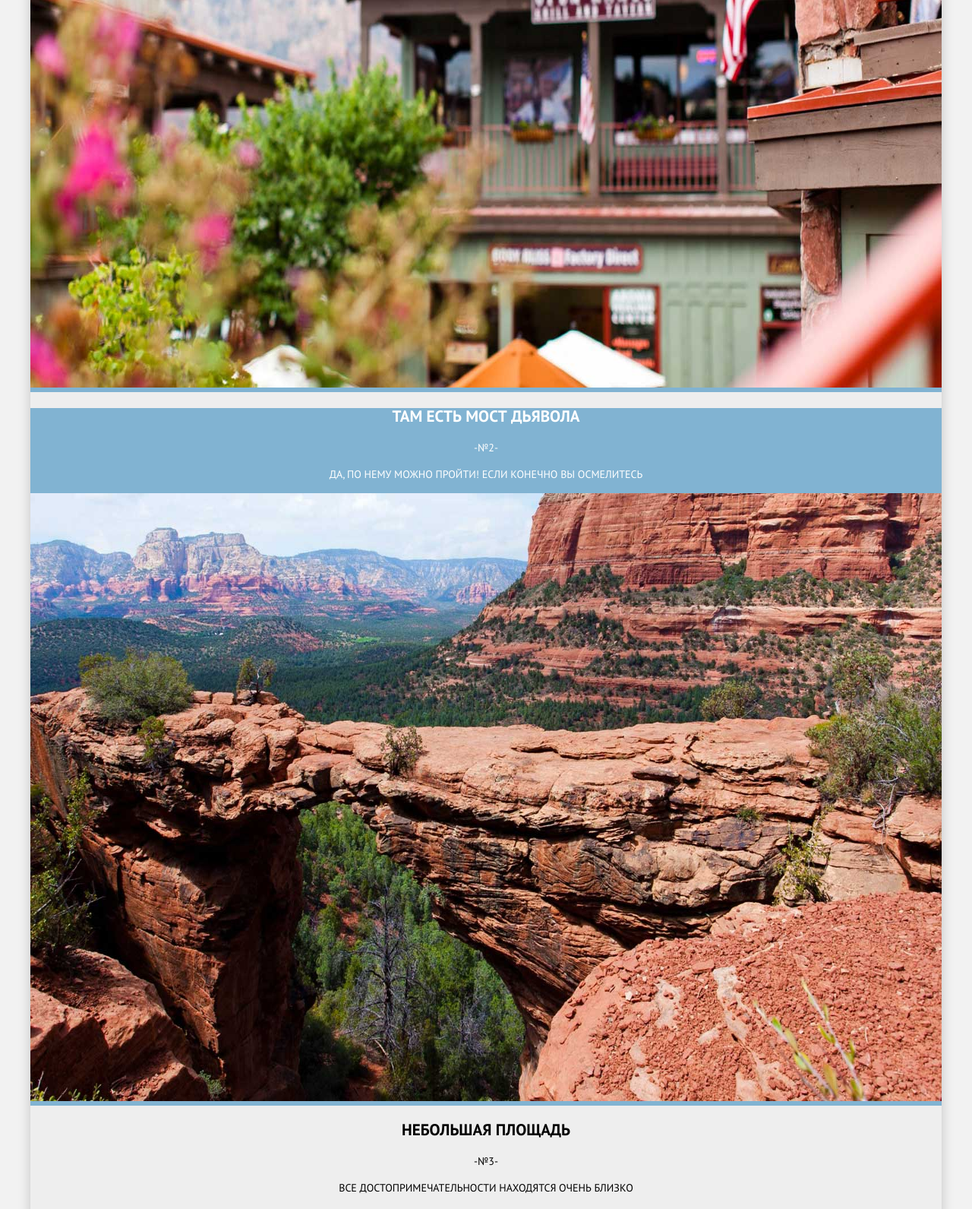
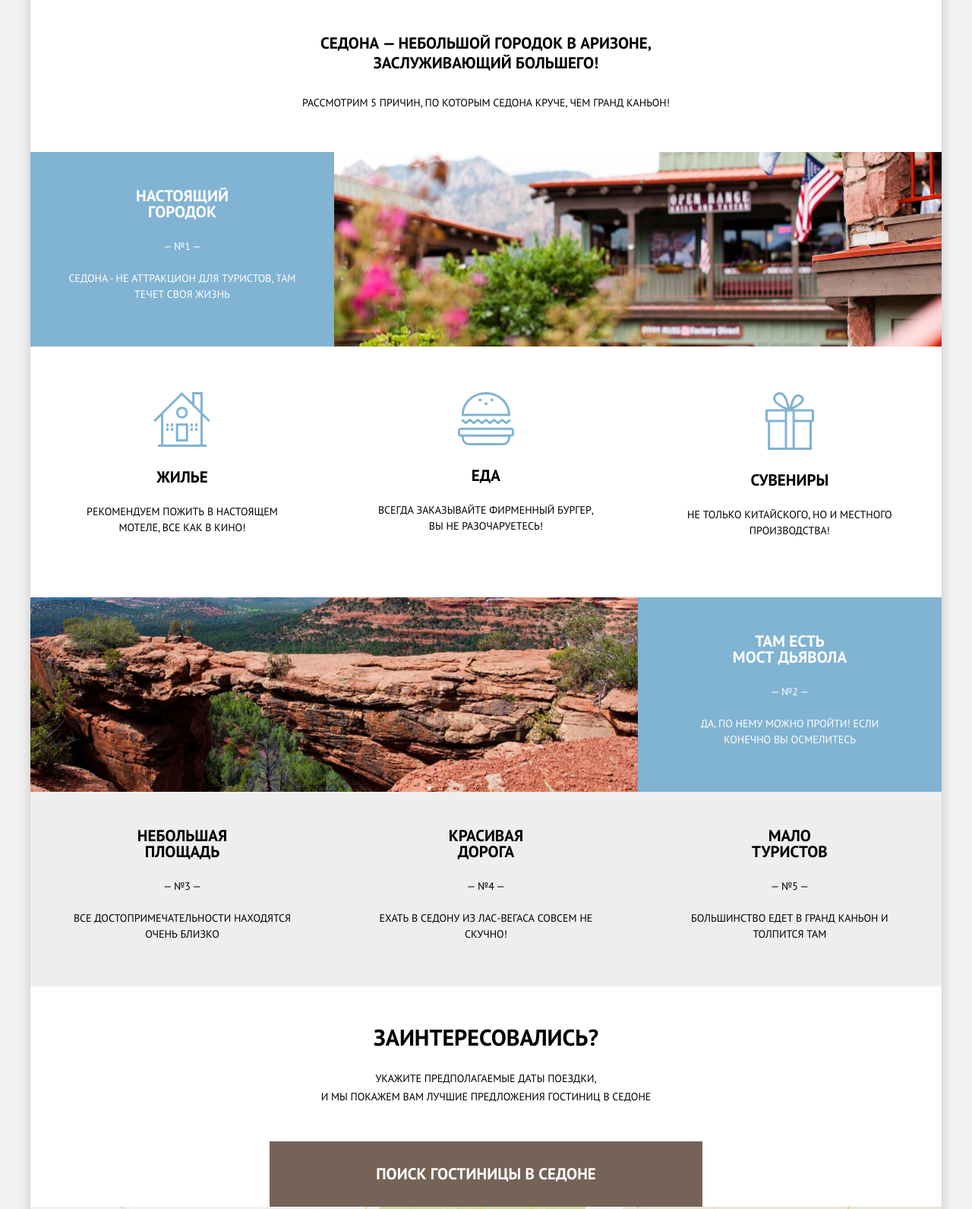
Before and after one commit to trancealex/436619-sedona, a plain HTML site: page index.html in a window 1280 px wide. Shown: the part 580-2171 px from the top of the page at 76% size. Drawn offline with Linux system fonts and the light colour scheme.

Commit message:
Предварительная верстка до карты

```diff
--- a/css/style.css
+++ b/css/style.css
@@ -1,4 +1,6 @@
 * {
+  margin:0;
+  padding: 0;
   box-sizing: border-box;
 }
 
@@ -27,27 +29,30 @@ a {
 
 .wrapper {
   max-width: 1200px;
+  min-width: 768px;
   margin: 0 auto;
   background-color: #ffffff;
   box-shadow: 0px 5px 15px 0px rgba(0, 0, 0, 0.2);
 }
 
 
-/*Базовая стилизация хедера и главной навигации*/
+/*Header and main navigation*/
 
 .main-header {
   position: relative;
+  padding: 0 6%;
   background-color: #ffffff;
 }
 
 .main-header-logo {
   position: absolute;
   top: 0;
-  left: 44.5%;
+  left: 44.33%;
 }
 
 .site-navigation {
   display: flex;
+  justify-content: space-between;
   align-items: center;
   height: 56px;
   margin: 0;
@@ -55,12 +60,19 @@ a {
   list-style: none;
   font-weight: 700;
   line-height: 26px;
-  outline: 1px dashed blue;
 }
 
 .site-navigation li {
   flex-basis: 20%;
-  outline: 1px dashed yellow;
+}
+
+.site-navigation li:nth-child(2) {
+  margin-right: 11%;
+}
+
+.site-navigation li:nth-child(2)::after {
+  content: "";
+  width: 20%;
 }
 
 .align-left {
@@ -88,73 +100,192 @@ a {
   color: #cacaca;
 }
 
-/*Базовая стилизация раздела со слоганом*/
+/*Slogan*/
 
 .intro {
+  display: flex;
+  justify-content: center;
+  align-items: center;
+  height: 508px;
   background-color: #9e8187;
   background-image: url("../img/sedona_landscape.jpg");
   background-repeat: no-repeat;
-  background-size: 100%;
-  text-align: center;
+  background-position: 50% 28%;
+  background-size: cover;
 }
 
-/*Базовая стилизация раздела преимуществ*/
+.intro img:after {
+
+}
+
+/*Features*/
 
 .features {
   text-align: center;
 }
 
-.features img {
-  width: 100%;
+.features h3,
+.features h4 {
+  font-size: 21px;
 }
 
 .features-lead {
+  margin: 60px 0px 26px 0px;
   font-weight: 700;
   font-size: 21px;
   line-height: 26px;
 }
 
 .features-header {
+  margin: 0 0 52px;
   font-weight: 400;
   font-size: 14px;
   line-height: 26px;
 }
 
 .features-list,
-.features-list-added {
-  margin: 0;
-  padding: 0;
+.advantage-list,
+.special-list {
   list-style: none;
   background-color: #eeeeee;
 }
 
-.special-item {
+.advantage-list {
+  height: 330px;
+  display: flex;
+  color: #000000;
+  background-color: #ffffff;
+}
+
+.advantage-item {
+  flex-basis: 33.33%;
+}
+
+.formalized-item {
+  display: flex;
+  height: 256px;
   color: #ffffff;
   background-color: #81b3d2;
 }
 
-.features-list-added {
-  color: #000000;
-  background-color: #ffffff;
+.special-list {
+  height: 256px;
+  display: flex;
 }
 
-.feature-item h3,
-.feature-item h4 {
-  font-size: 21px;
+.special-item {
+  flex-basis: 33.33%;
 }
+
+.item-content {
+  flex-basis: 33.33%;
+}
+
+.order-1 {
+  order: -1;
+}
+
+.item-header {
+  margin-top: 47px;
+  margin-bottom: 25px;
+}
+
+.item-text {
+  padding-left: 12.5%;
+  padding-right: 12.5%;
+}
+
+.item-img-1 {
+  width: 66.67%;
+  height: 256px;
+  background-image: url("../img/sedona_feature_1.jpg");
+  background-repeat: no-repeat;
+  background-position: 50% 55%;
+  background-size: cover;
+}
+
+.item-img-2 {
+  width: 66.67%;
+  height: 256px;
+  background-image: url("../img/sedona_feature_2.jpg");
+  background-repeat: no-repeat;
+  background-position: 50% 55%;
+  background-size: cover;
+}
+
+.number-1:before {
+  content: "— №1 —";
+  display: block;
+  padding-bottom: 21px;
+}
+
+.number-2:before {
+  content: "— №2 —";
+  display: block;
+  padding-bottom: 21px;
+}
+
+.number-3:before {
+  content: "— №3 —";
+  display: block;
+  padding-bottom: 21px;
+}
+
+.number-4:before {
+  content: "— №4 —";
+  display: block;
+  padding-bottom: 21px;
+}
+
+.number-5:before {
+  content: "— №5 —";
+  display: block;
+  padding-bottom: 21px;
+}
+
+.house:before {
+  content: url("../img/icon-1.svg");
+  display: block;
+  padding-top: 13px;
+  padding-bottom: 26px;
+}
+
+.meal:before {
+  content: url("../img/icon-3.svg");
+  display: block;
+  padding-top: 13px;
+  padding-bottom: 26px;
+}
+
+.presents:before {
+  content: url("../img/icon-2.svg");
+  display: block;
+  padding-top: 13px;
+  padding-bottom: 26px;
+}
+
+
+
+
+
+
 
 /*Базовая стилизация раздела с кнопкой поиска отелей в Седоне. Здесь же задаю параметры button схожие для всех данных элементов*/
 
 .hotel-search {
+  padding-top: 49px;
   text-align: center;
 }
 
 .interesting {
+  padding-bottom: 38px;
   font-size: 30px;
   line-height: 36px;
 }
 
 .hotel-search p {
+  margin-top: 24px;
+  margin-bottom: 47px;
   line-height: 24px;
 }
 
@@ -169,6 +300,7 @@ a {
 }
 
 .order-button {
+  padding: 30px 140px;
   font-size: 21px;
   line-height: 26px;
   background-color: #766357;
--- a/index.html
+++ b/index.html
@@ -31,53 +31,65 @@
         </div>
 
         <section class="features">
-          <h1 class="features-lead">Седона - небольшой городок в Аризоне, заслуживающий большего!</h1>
+          <h1 class="features-lead">Седона — небольшой городок в Аризоне,<br> заслуживающий большего!</h1>
           <h2 class="features-header">Рассмотрим 5 причин, по которым Седона круче, чем Гранд Каньон!</h2>
-          <ol class="features-list">
-            <li class="feature-item special-item">
-              <h3>Настоящий городок</h3>
-              <p>-№1-</p>
-              <p>Седона - не аттракцион для туристов, там течет своя жизнь</p>
-              <img src="img/sedona_feature_1.jpg" alt="Размеренная жизнь Седоны" width="1600" height="800">
+          <ul class="features-list">
+            <li class="formalized-item">
+              <div class="item-content">
+                <h3 class="item-header">Настоящий<br> городок</h3>
+                <p class="item-text number-1">Седона - не аттракцион для туристов, там течет своя жизнь</p>
+              </div>
+              <div class="item-img-1">
+                <span class="visually-hidden">Фоновое изображение, показывающее размеренную жизнь Седоны</span>
+              </div>
             </li>
-            <li class="feature-item special-item">
-              <h3>Там есть мост Дьявола</h3>
-              <p>-№2-</p>
-              <p>Да, по нему можно пройти! Если конечно Вы осмелитесь</p>
-              <img src="img/sedona_feature_2.jpg" alt="Мост Дьявола" width="1600" height="800">
+            <li>
+              <ul class="advantage-list">
+                <li class="advantage-item">
+                  <h4 class="item-header house">Жилье</h4>
+                  <p class="item-text">Рекомендуем пожить в настоящем мотеле, все как в кино!</p>
+                </li>
+                <li class="advantage-item">
+                  <h4 class="item-header meal">Еда</h4>
+                  <p class="item-text">Всегда заказывайте фирменный бургер, вы не разочаруетесь!</p>
+                </li>
+                <li class="advantage-item">
+                  <h4 class="item-header presents">Сувениры</h4>
+                  <p class="item-text">Не только китайского, но и местного производства!</p>
+                </li>
+              </ul>
             </li>
-            <li class="feature-item">
-              <h3>Небольшая площадь</h3>
-              <p>-№3-</p>
-              <p>Все достопримечательности находятся очень близко</p>
+            <li class="formalized-item">
+              <div class="item-content">
+                <h3 class="item-header">Там есть<br> мост Дьявола</h3>
+                <p class="item-text number-2">Да, по нему можно пройти! Если конечно Вы осмелитесь</p>
+              </div>
+              <div class="item-img-2 order-1">
+                <span class="visually-hidden">Фоновое изображение, показывающее Мост Дьавола</span>
+              </div>
             </li>
-            <li class="feature-item">
-              <h3>Красивая дорога</h3>
-              <p>-№4-</p>
-              <p>Ехать в Седону из Лас-Вегаса совсем не скучно!</p>
-            </li>
-            <li class="feature-item">
-              <h3>Мало туристов</h3>
-              <p>-№5-</p>
-              <p>Большинство едет в Гранд Каньон и толпится там</p>
-            </li>
-            <li class="feature-item">
-              <ul class="features-list-added">
-                  <li class="feature-item-added">
-                    <h4>Жилье</h4>
-                    <p>Рекомендуем пожить в настоящем мотеле, все как в кино!</p>
-                  </li>
-                  <li class="feature-item-added">
-                    <h4>Еда</h4>
-                    <p>Всегда заказывайте фирменный бургер, вы не разочаруетесь!</p>
-                  </li>
-                  <li class="feature-item-added">
-                    <h4>Сувениры</h4>
-                    <p>Не только китайского, но и местного производства!</p>
-                  </li>
-                </ul>
-            </li>
-          </ol>
+
+            <ul class="special-list">
+              <li class="special-item">
+                <div class="item-content">
+                  <h3 class="item-header">Небольшая<br> площадь</h3>
+                  <p class="item-text number-3">Все достопримечательности находятся очень близко</p>
+                </div>
+              </li>
+              <li class="special-item">
+                <div class="item-content">
+                  <h3 class="item-header">Красивая<br> дорога</h3>
+                  <p class="item-text number-4">Ехать в Седону из Лас-Вегаса совсем не скучно!</p>
+                </div>
+              </li>
+              <li class="special-item">
+                <div class="item-content">
+                  <h3 class="item-header">Мало<br> туристов</h3>
+                  <p class="item-text number-5">Большинство едет в Гранд Каньон и толпится там</p>
+                </div>
+              </li>
+            </ul>
+          </ul>
         </section>
 
         <section class="hotel-search">
```
Also changed, not shown: img/decor_masc.png (added), img/sedona_landscape.jpg.
